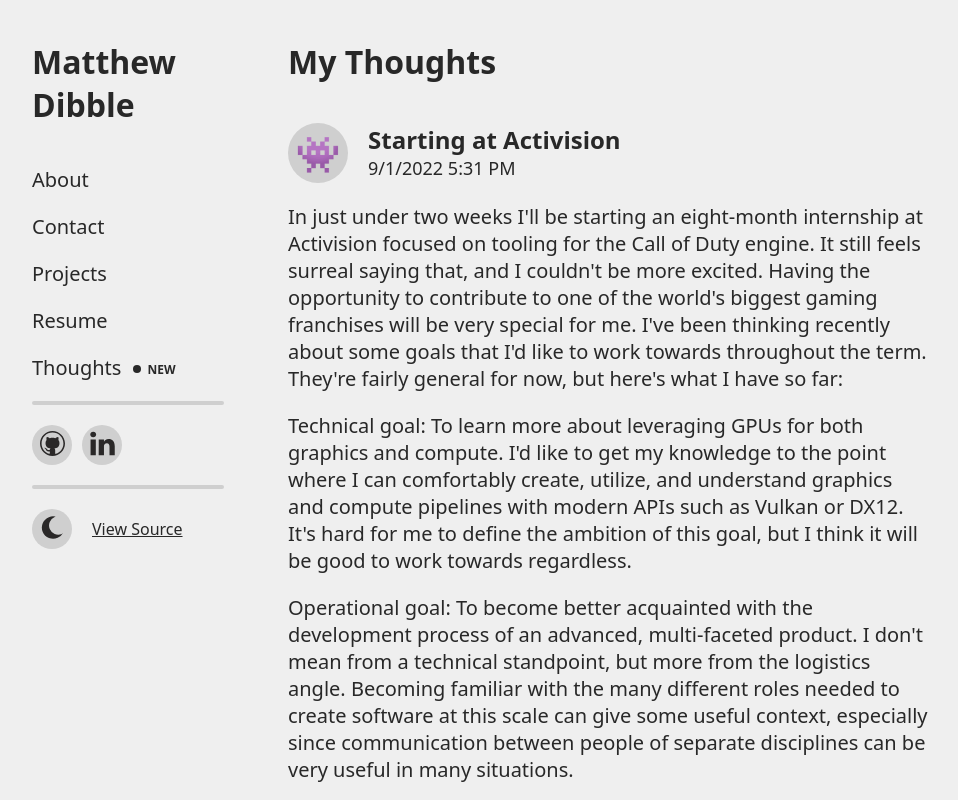
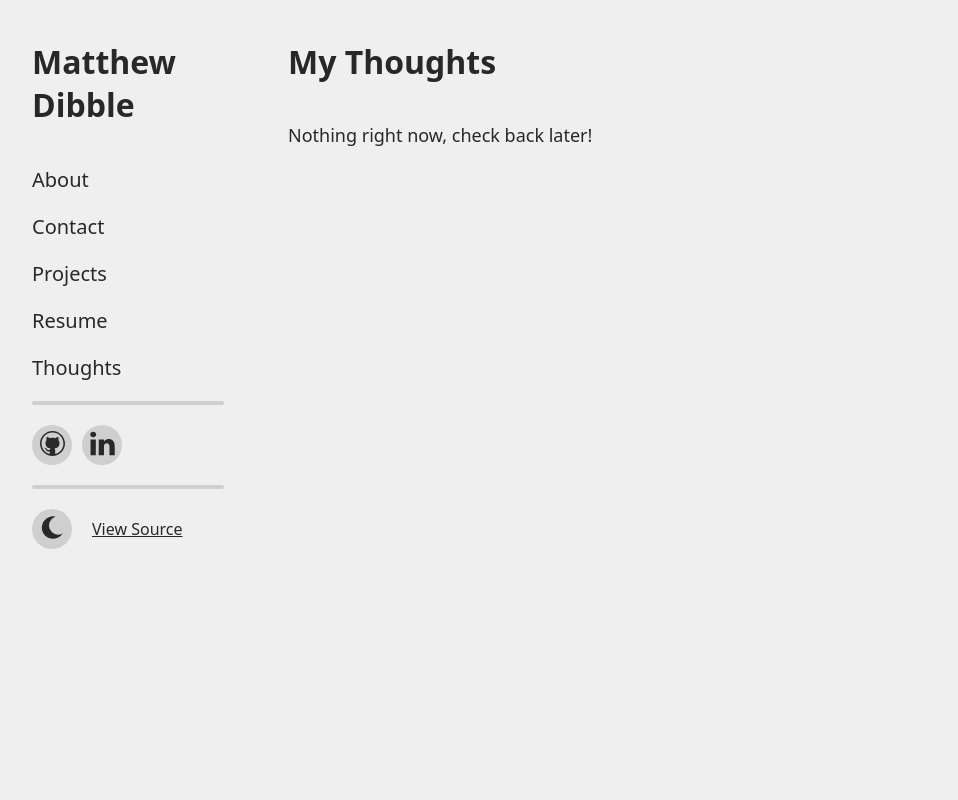
Before and after one commit to mdibble/matthew-web, a React (Create React App) app: page /thoughts in a window 1280 px wide. Shown: the top 800 px of the page, without its empty margins (32-990 px from the left). Built offline with nearby package versions, Linux system fonts and the light colour scheme.

Commit message:
To future self: use Node 16.19.0

```diff
--- a/src/components/Thoughts/index.tsx
+++ b/src/components/Thoughts/index.tsx
@@ -1,20 +1,24 @@
 import { useEffect } from 'react';
 
-import { Title, Break } from '../Common';
+import { Title, Break, Subtitle } from '../Common';
 import Post from './Post';
 import ThoughtsJSON from '../../data/thoughts.json';
+
+const timeThreshold = 1662053511;
 
 function shouldNotifyAboutNewThoughts(): boolean {
   const mostRecentThoughtLS = localStorage.getItem('mostRecentThought');
   const mostRecentThoughtActual = ThoughtsJSON[0].date.toString();
-  if (mostRecentThoughtLS !== mostRecentThoughtActual) {
+  if (mostRecentThoughtLS !== mostRecentThoughtActual
+      && parseInt(mostRecentThoughtActual, 10) >= timeThreshold) {
     return true;
   }
   return false;
 }
 
 function Thoughts(): JSX.Element {
-  const posts = ThoughtsJSON.map((thought) => (
+  const posts = ThoughtsJSON.map((thought) => (thought.date > timeThreshold
+    ? (
       <div key={thought.date}>
         <Post
           title={thought.title}
@@ -24,7 +28,16 @@
           match={null}
         />
       </div>
+    )
+    : <></>
   ));
+
+  let postCount = 0;
+  ThoughtsJSON.forEach((thought) => {
+    if (thought.date > timeThreshold) {
+      postCount += 1;
+    }
+  });
 
   useEffect(() => {
     localStorage.setItem('mostRecentThought', ThoughtsJSON[0].date.toString());
@@ -35,7 +48,7 @@
     <>
       <Title>My Thoughts</Title>
       <Break />
-      {posts}
+      {postCount ? posts : <Subtitle>Nothing right now, check back later!</Subtitle>}
     </>
   );
 }
```
Also changed, not shown: 2 other files (tests, documents, lock files or other folders). Lines whose indentation alone changed are shown as unchanged.
